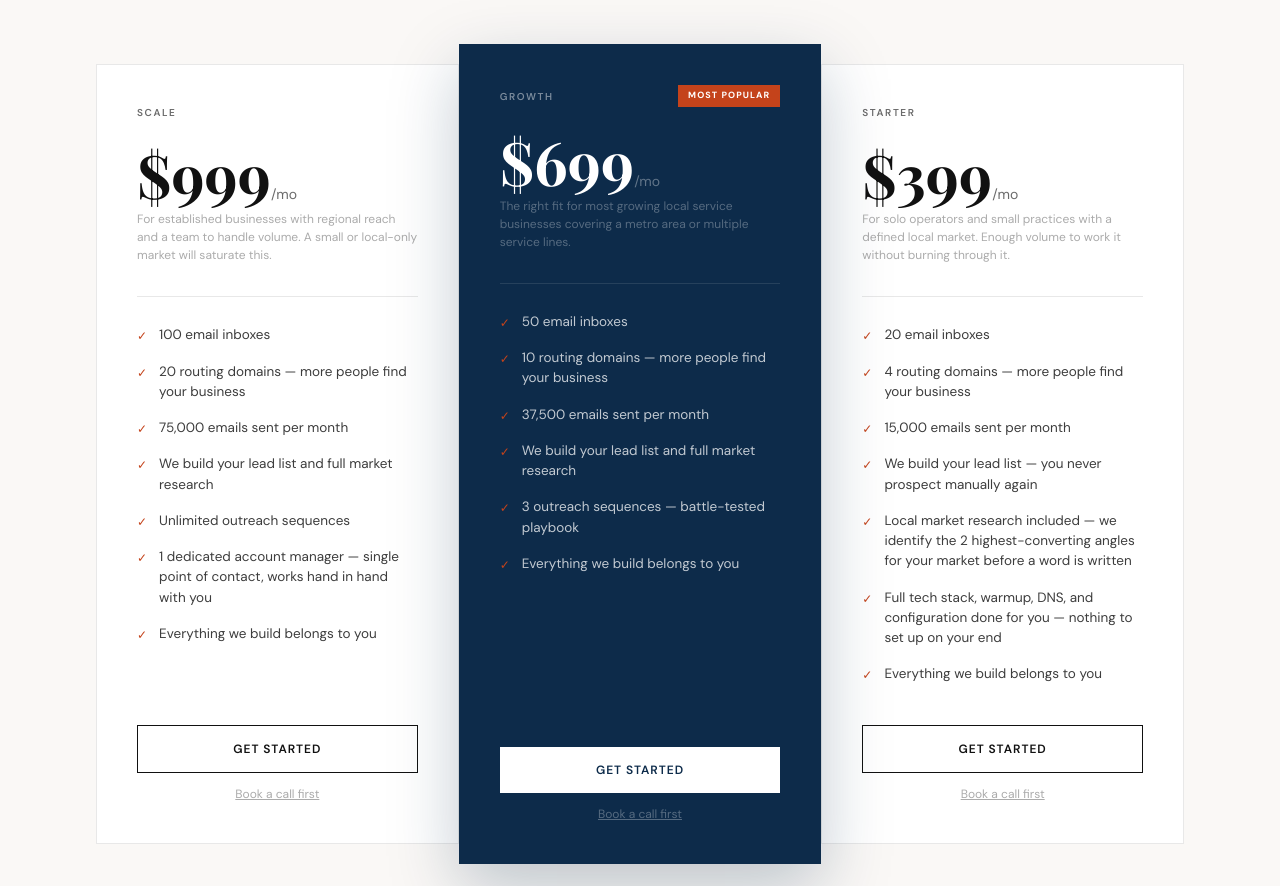
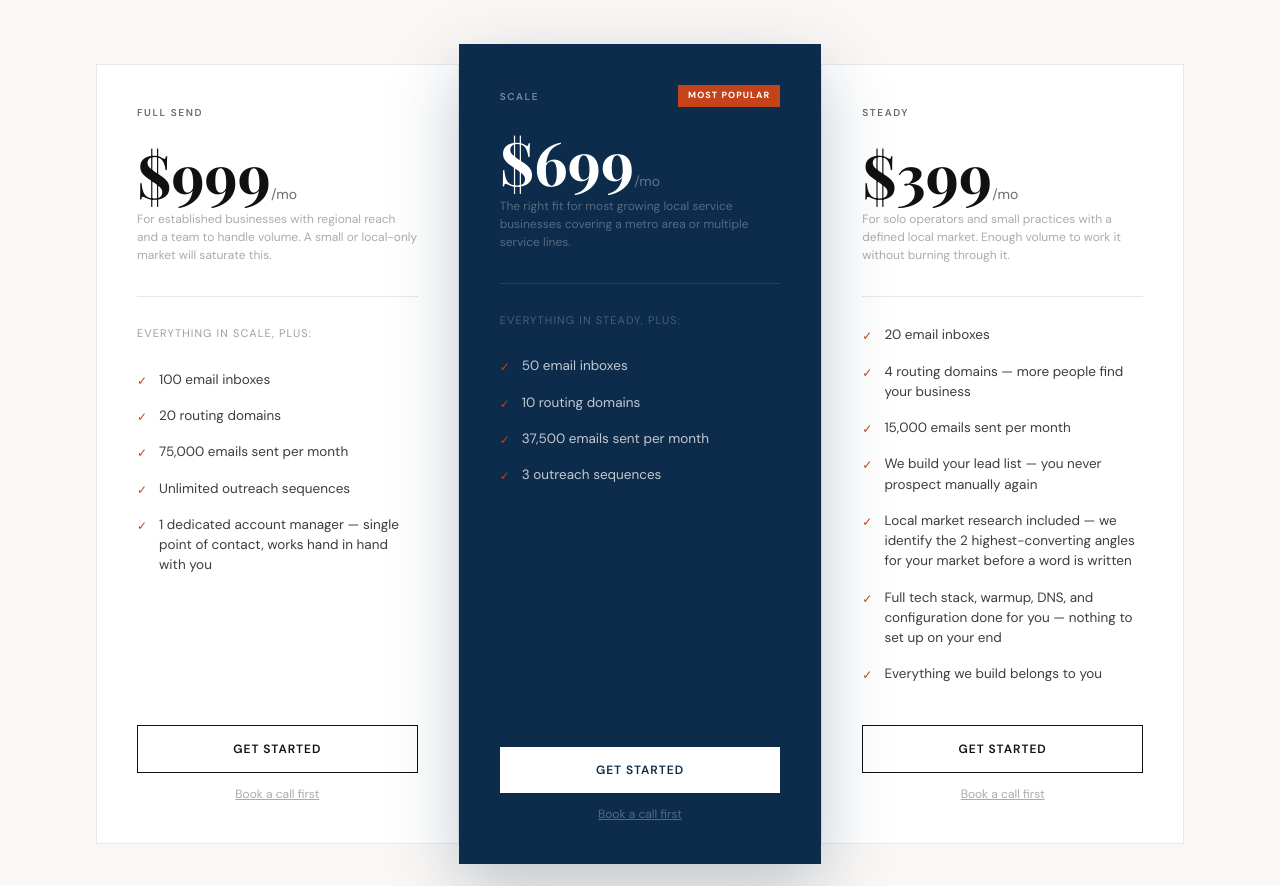
Before and after one commit to jaexochill2-code/scalesteady-engineers, a Next.js app: page / in a window 1280 px wide. Shown: the part 4211-5097 px from the top of the page. Built offline with nearby package versions, Linux system fonts and the light colour scheme.

Commit message:
feat: rename tiers Steady/Scale/Full Send, add inheritance pattern to upper tiers

```diff
--- a/src/app/page.tsx
+++ b/src/app/page.tsx
@@ -579,7 +579,7 @@ export default function Home() {
                 className="font-sans font-semibold uppercase mb-6"
                 style={{ fontSize: "10px", letterSpacing: "0.16em", color: "#6B6B6B" }}
               >
-                Scale
+                Full Send
               </p>
               <div className="mb-1">
                 <span className="font-serif font-bold" style={{ fontSize: "clamp(42px, 5vw, 60px)", lineHeight: 1, color: "#111111" }}>$999</span>
@@ -590,14 +590,15 @@ export default function Home() {
               </p>
               <div style={{ width: "100%", height: "1px", background: "#E8E8E8", marginBottom: "28px" }} />
               <ul className="flex flex-col gap-4 mb-auto font-sans" style={{ fontSize: "13.5px", color: "#3D3D3D" }}>
+                <p className="font-sans mb-3" style={{ fontSize: "11px", letterSpacing: "0.1em", color: "#9E9E9E", textTransform: "uppercase" }}>
+                  Everything in Scale, plus:
+                </p>
                 {[
                   "100 email inboxes",
-                  "20 routing domains — more people find your business",
+                  "20 routing domains",
                   "75,000 emails sent per month",
-                  "We build your lead list and full market research",
                   "Unlimited outreach sequences",
                   "1 dedicated account manager — single point of contact, works hand in hand with you",
-                  "Everything we build belongs to you",
                 ].map((f) => (
                   <li key={f} className="flex items-start gap-3">
                     <span style={{ color: "#C4431B", flexShrink: 0, marginTop: "2px", fontSize: "12px" }}>✓</span>
@@ -633,7 +634,7 @@ export default function Home() {
                   className="font-sans font-semibold uppercase"
                   style={{ fontSize: "10px", letterSpacing: "0.16em", color: "rgba(255,255,255,0.45)" }}
                 >
-                  Growth
+                  Scale
                 </p>
                 <span
                   className="font-sans font-bold uppercase"
@@ -651,13 +652,14 @@ export default function Home() {
               </p>
               <div style={{ width: "100%", height: "1px", background: "rgba(255,255,255,0.1)", marginBottom: "28px" }} />
               <ul className="flex flex-col gap-4 mb-auto font-sans" style={{ fontSize: "13.5px", color: "rgba(255,255,255,0.75)" }}>
+                <p className="font-sans mb-3" style={{ fontSize: "11px", letterSpacing: "0.1em", color: "rgba(255,255,255,0.25)", textTransform: "uppercase" }}>
+                  Everything in Steady, plus:
+                </p>
                 {[
                   "50 email inboxes",
-                  "10 routing domains — more people find your business",
+                  "10 routing domains",
                   "37,500 emails sent per month",
-                  "We build your lead list and full market research",
-                  "3 outreach sequences — battle-tested playbook",
-                  "Everything we build belongs to you",
+                  "3 outreach sequences",
                 ].map((f) => (
                   <li key={f} className="flex items-start gap-3">
                     <span style={{ color: "#C4431B", flexShrink: 0, marginTop: "2px", fontSize: "12px" }}>✓</span>
@@ -689,7 +691,7 @@ export default function Home() {
                 className="font-sans font-semibold uppercase mb-6"
                 style={{ fontSize: "10px", letterSpacing: "0.16em", color: "#6B6B6B" }}
               >
-                Starter
+                Steady
               </p>
               <div className="mb-1">
                 <span className="font-serif font-bold" style={{ fontSize: "clamp(42px, 5vw, 60px)", lineHeight: 1, color: "#111111" }}>$399</span>
```
